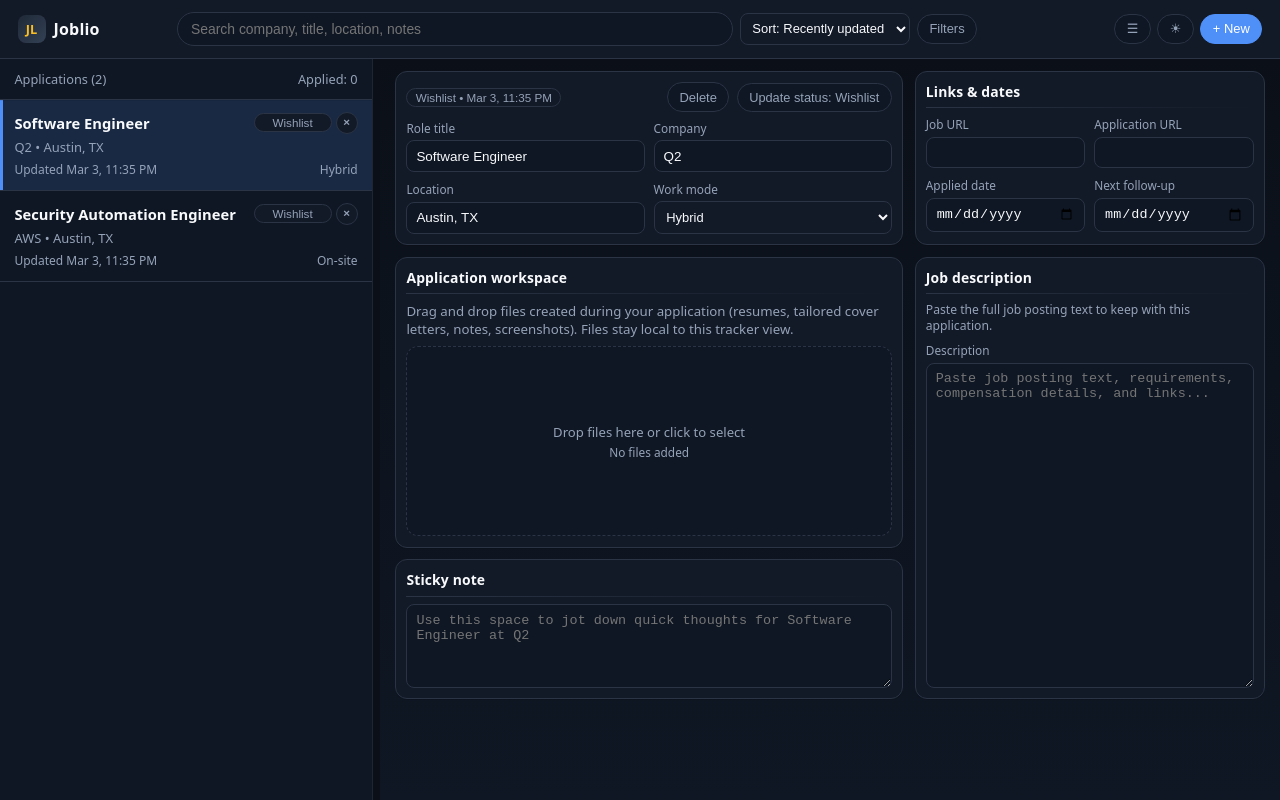
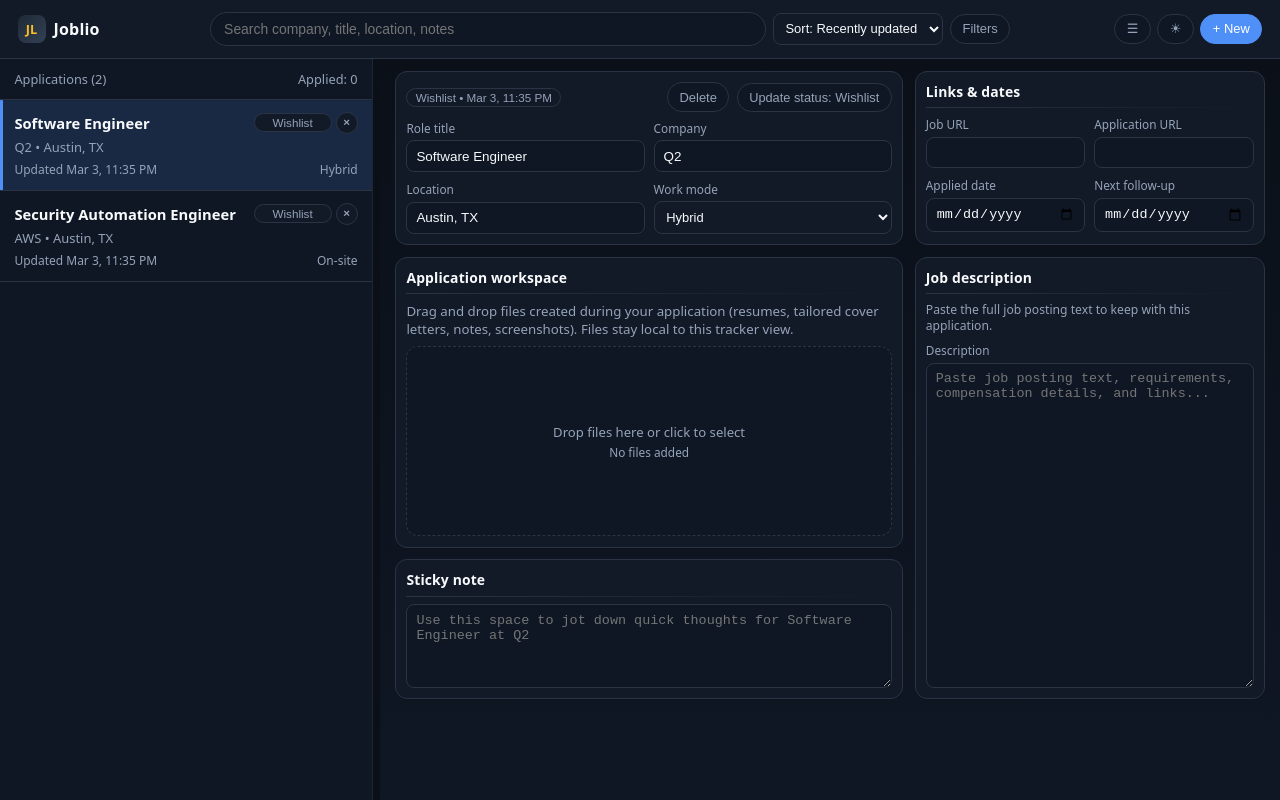
Before and after one commit to affaan-git/joblio, a plain HTML site: page Joblio.html in a window 1280 px wide. Drawn offline with Linux system fonts and the light colour scheme.

Commit message:
Center header

```diff
--- a/Joblio.html
+++ b/Joblio.html
@@ -57,7 +57,7 @@
 
     .top-bar {
       display: grid;
-      grid-template-columns: auto 1fr auto;
+      grid-template-columns: minmax(max-content, 1fr) minmax(260px, 860px) minmax(max-content, 1fr);
       align-items: center;
       gap: 0.8rem;
       padding: 0.72rem 1.1rem;
@@ -90,9 +90,7 @@
     }
 
     .center-controls {
-      max-width: 860px;
       width: 100%;
-      margin: 0 auto;
       display: grid;
       grid-template-columns: minmax(260px, 1fr) 170px 120px;
       align-items: center;
@@ -121,6 +119,7 @@
       display: flex;
       gap: 0.4rem;
       align-items: center;
+      justify-self: end;
     }
 
     .btn {
```
